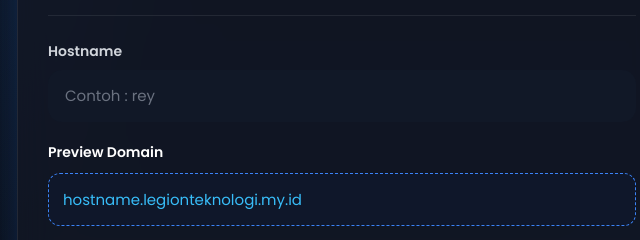
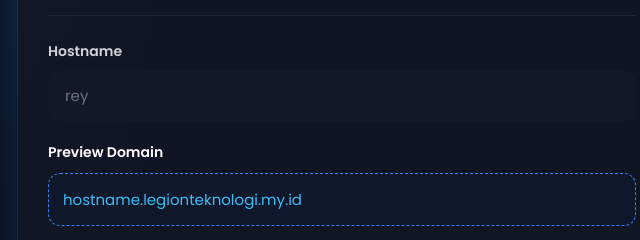
Before and after one commit to reyclouddev-ops/SubdoReyCloud, a website: page public/create-dns-new.html in a window 1280 px wide. Shown: the part 192-432 px from the top of the page, 298-938 px from the left. Drawn offline with Linux system fonts and the light colour scheme.

Commit message:
Update create-dns-new.html

```diff
--- a/public/create-dns-new.html
+++ b/public/create-dns-new.html
@@ -57,10 +57,7 @@ Hostname
 
 </label>
 
-<input
-type="text"
-id="hostname"
-placeholder="Contoh : rey">
+<input id="hostname" placeholder="rey">
 
 </div>
 
```
